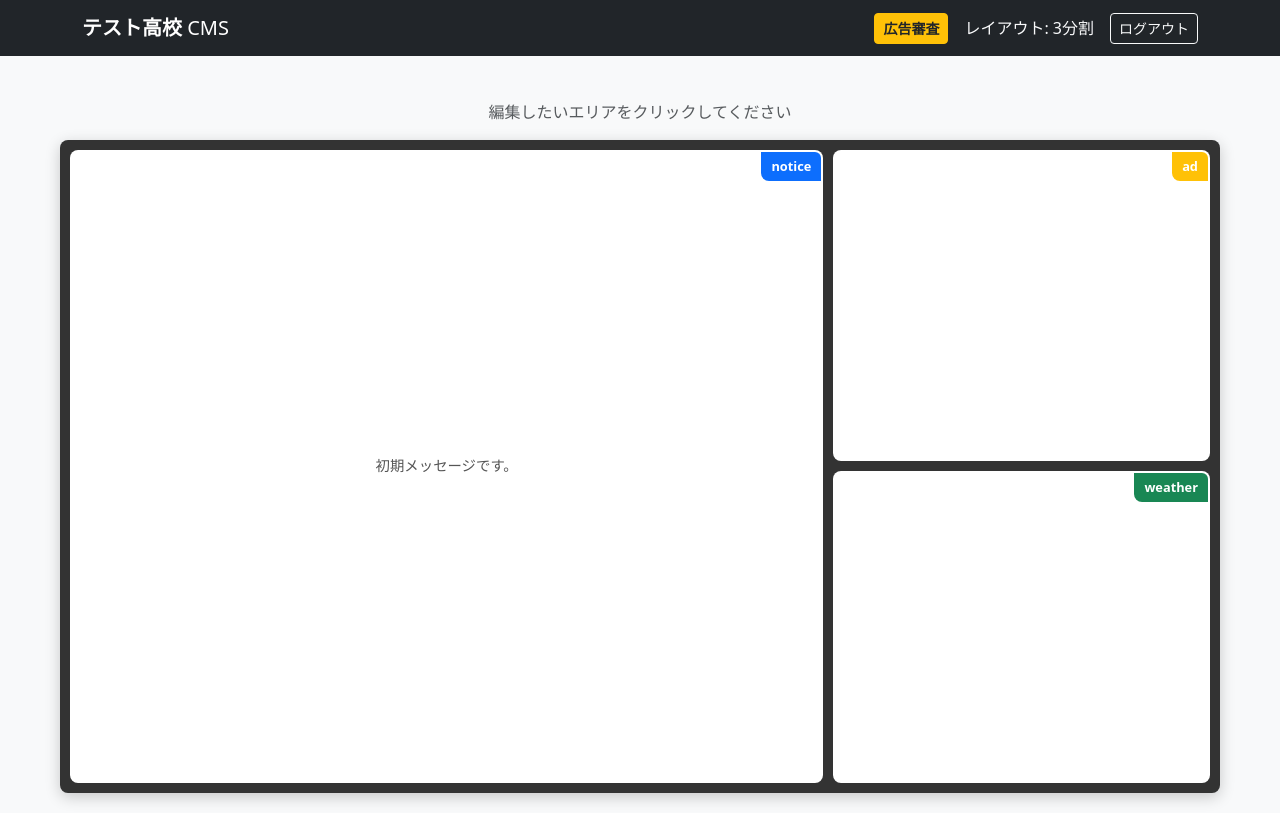
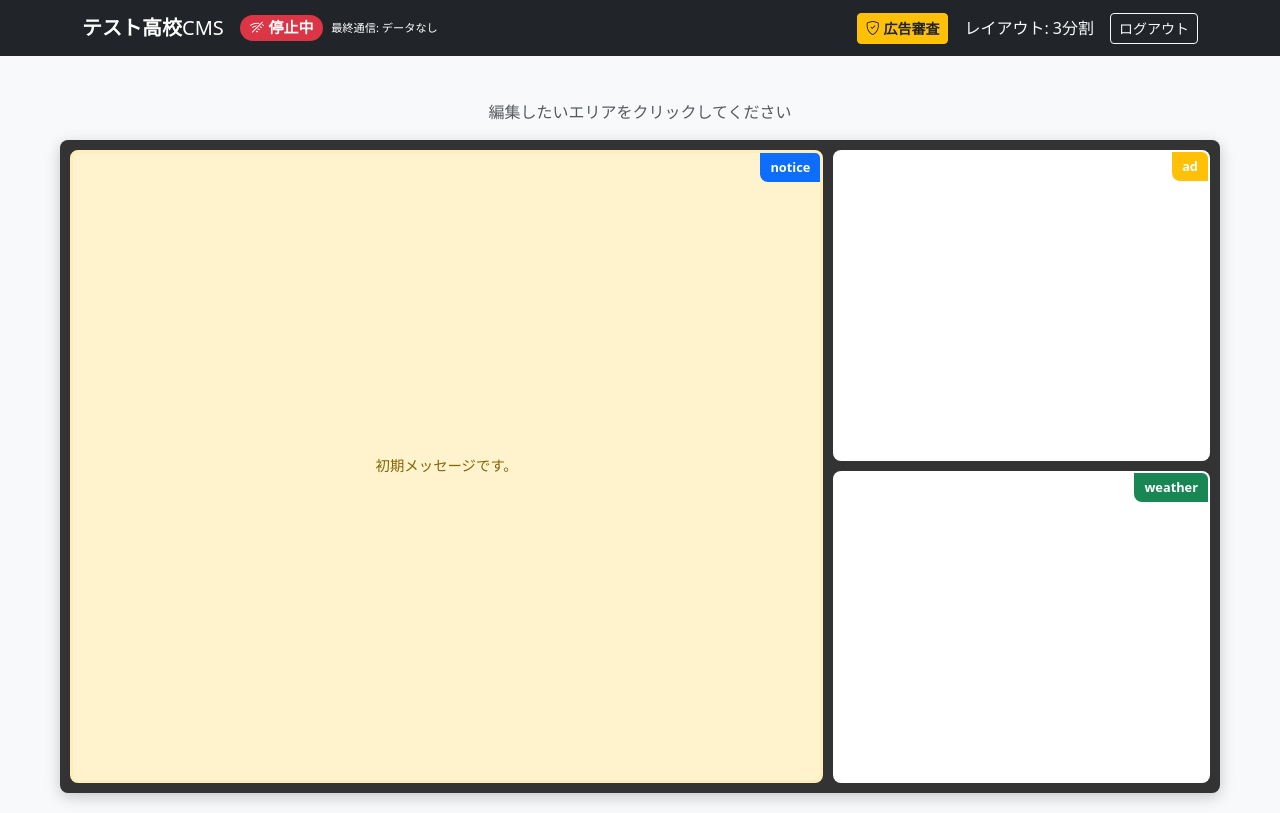
Before and after one commit to cometa-kaito/signage-backend, a FastAPI app: page /dashboard in a window 1280 px wide. Run offline with FastAPI, Linux system fonts and the light colour scheme; a user stored in the database is signed in; some libraries are stand-ins or nearby versions.

```diff
--- a/main.py
+++ b/main.py
@@ -128,6 +128,9 @@ def get_display_config(school_id: str, db: Session = Depends(get_db)):
     if not school:
         raise HTTPException(status_code=404, detail="School not found")
 
+    school.last_heartbeat = datetime.now()
+    db.commit() # 保存
+
     # 座標（今回は固定値。本来はschoolテーブルから取得）
     lat = 35.3912
     lon = 136.7223
@@ -233,15 +236,33 @@ def dashboard(request: Request, db: Session = Depends(get_db)):
     user = db.query(models.User).filter(models.User.id == user_id).first()
     school = user.school
 
+    # ★追加: 死活監視の判定ロジック
+    is_online = False
+    last_seen_str = "データなし"
+
+    if school.last_heartbeat:
+        # 最終通信からの経過時間を計算
+        delta = datetime.now() - school.last_heartbeat
+        # 10分以内 (600秒) ならオンラインとみなす
+        if delta.total_seconds() < 600:
+            is_online = True
+
+        # 表示用に時刻を文字列化 (例: 11/30 14:30)
+        last_seen_str = school.last_heartbeat.strftime("%m/%d %H:%M")
+
+    # スロットデータの取得 (既存コード)
     slots_data = []
     for slot in sorted(school.slots, key=lambda x: x.position):
         content = db.query(models.Content).filter(models.Content.slot_id == slot.id).first()
         slots_data.append({"slot": slot, "content": content})
 
+    # テンプレートに status 情報を渡す
     return templates.TemplateResponse("dashboard.html", {
         "request": request,
         "school": school,
-        "slots_data": slots_data
+        "slots_data": slots_data,
+        "is_online": is_online,       # ★追加
+        "last_seen": last_seen_str    # ★追加
     })
 
 @app.post("/update_content")
--- a/static/dashboard.css
+++ b/static/dashboard.css
@@ -105,3 +105,39 @@
     font-weight: bold;
     color: #007bff;
 }
+
+/* --- テーマ別スタイル (ラズパイ側の定義をベースに調整) --- */
+
+/* default: 白背景 */
+.theme-default {
+    background-color: #ffffff;
+    color: #333333;
+}
+
+/* urgent: 緊急 (赤) */
+.theme-urgent {
+    background-color: #dc3545 !important; /* Bootstrapの色を強制上書き */
+    color: #ffffff !important;
+    border: 3px solid #ffcccc !important;
+}
+/* 中の文字色も白にする */
+.theme-urgent .slot-preview,
+.theme-urgent .slot-type-badge {
+    color: #ffffff;
+}
+
+/* info: お知らせ (青) */
+.theme-info {
+    background-color: #e7f1ff !important;
+    color: #004085 !important;
+    border: 3px solid #b8daff !important;
+}
+.theme-info .slot-preview { color: #004085; }
+
+/* happy: お祝い (黄) */
+.theme-happy {
+    background-color: #fff3cd !important;
+    color: #856404 !important;
+    border: 3px solid #ffeeba !important;
+}
+.theme-happy .slot-preview { color: #856404; }
--- a/templates/dashboard.html
+++ b/templates/dashboard.html
@@ -3,6 +3,7 @@
 <head>
     <title>ダッシュボード - {{ school.name }}</title>
     <link href="https://cdn.jsdelivr.net/npm/bootstrap@5.3.0/dist/css/bootstrap.min.css" rel="stylesheet">
+    <link rel="stylesheet" href="https://cdn.jsdelivr.net/npm/bootstrap-icons@1.10.5/font/bootstrap-icons.css">
     <link href="https://cdnjs.cloudflare.com/ajax/libs/cropperjs/1.5.13/cropper.min.css" rel="stylesheet">
     <link href="/static/dashboard.css" rel="stylesheet">
 
@@ -24,9 +25,21 @@
 
     <nav class="navbar navbar-expand-lg navbar-dark bg-dark mb-4">
         <div class="container">
-            <span class="navbar-brand">
+            <span class="navbar-brand d-flex align-items-center">
                 <strong>{{ school.name }}</strong> CMS
+
+                <span class="ms-3 badge rounded-pill {{ 'bg-success' if is_online else 'bg-danger' }}">
+                    {% if is_online %}
+                        <i class="bi bi-wifi"></i> 稼働中
+                    {% else %}
+                        <i class="bi bi-wifi-off"></i> 停止中
+                    {% endif %}
+                </span>
+                <span class="ms-2 text-white small" style="font-size: 0.7rem;">
+                    最終通信: {{ last_seen }}
+                </span>
             </span>
+
             <div class="d-flex align-items-center">
                 <a href="/admin/ads" class="btn btn-warning btn-sm me-3 text-dark fw-bold">
                     <i class="bi bi-shield-check"></i> 広告審査
@@ -45,7 +58,7 @@
 
         <div id="preview-grid" class="layout-{{ slots_data|length }}">
             {% for item in slots_data %}
-            <div class="dashboard-slot slot-{{ item.slot.position }}"
+            <div class="dashboard-slot slot-{{ item.slot.position }} theme-{{ item.content.theme if item.content else 'default' }}"
                  data-id="{{ item.slot.id }}"
                  data-type="{{ item.slot.content_type }}"
                  data-body="{{ item.content.body if item.content else '' }}"
@@ -163,21 +176,16 @@
         let cropper; // Cropperインスタンス保持用
 
         function openEditModal(element) {
-            // データ属性から値を取得
             const slotId = element.getAttribute('data-id');
             const contentType = element.getAttribute('data-type');
             const currentBody = element.getAttribute('data-body');
-
-            // ★追加情報の取得
             const theme = element.getAttribute('data-theme');
             const start = element.getAttribute('data-start');
             const end = element.getAttribute('data-end');
 
-            // 取得した値をモーダルにセット
             document.getElementById('modalSlotId').value = slotId;
             document.getElementById('modalSlotType').innerText = contentType;
 
-            // ★フォームへのセット
             document.getElementById('modalTheme').value = theme || 'default';
             document.getElementById('modalStartAt').value = start;
             document.getElementById('modalEndAt').value = end;
@@ -187,7 +195,6 @@
             const submitBtn = document.getElementById('submitBtn');
             const fileInput = document.getElementById('fileInput');
 
-            // フォームのリセット
             fileInput.value = '';
             resetCropper();
 
@@ -206,7 +213,6 @@
             myModal.show();
         }
 
-        // ファイル選択時にトリミング画面を出す
         document.getElementById('fileInput').addEventListener('change', function(e) {
             const files = e.target.files;
             if (files && files.length > 0) {
@@ -216,14 +222,12 @@
                 reader.onload = function(e) {
                     const image = document.getElementById('cropImage');
                     image.src = e.target.result;
-
                     document.querySelector('.img-container').style.display = 'block';
                     document.getElementById('cropMessage').classList.remove('d-none');
 
                     if (cropper) {
                         cropper.destroy();
                     }
-
                     cropper = new Cropper(image, {
                         aspectRatio: NaN,
                         viewMode: 1,
@@ -234,7 +238,6 @@
             }
         });
 
-        // フォーム送信時の処理
         document.getElementById('editForm').addEventListener('submit', function(e) {
             if (cropper) {
                 e.preventDefault();
```
Also changed, not shown: models.py (+5 -2 lines), signage.db.
